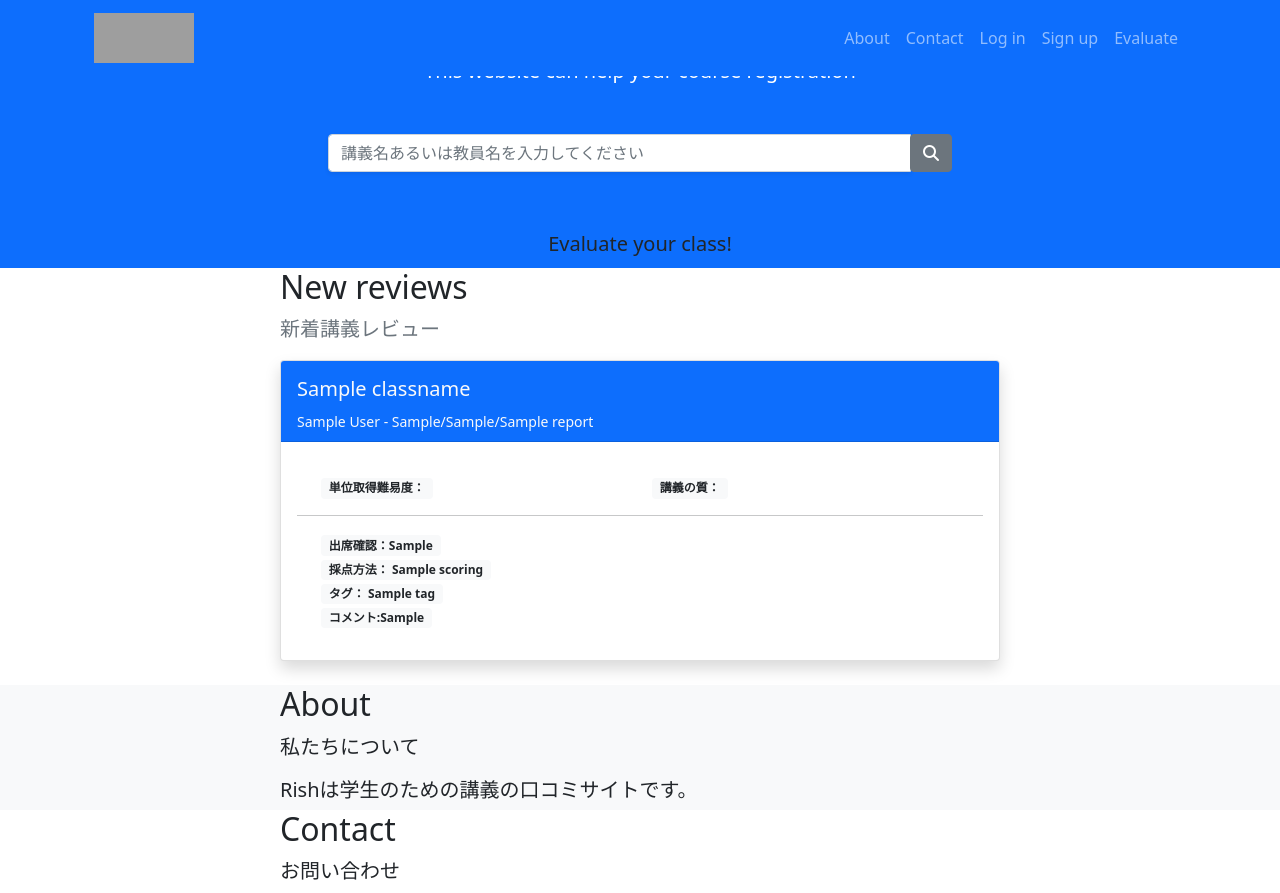
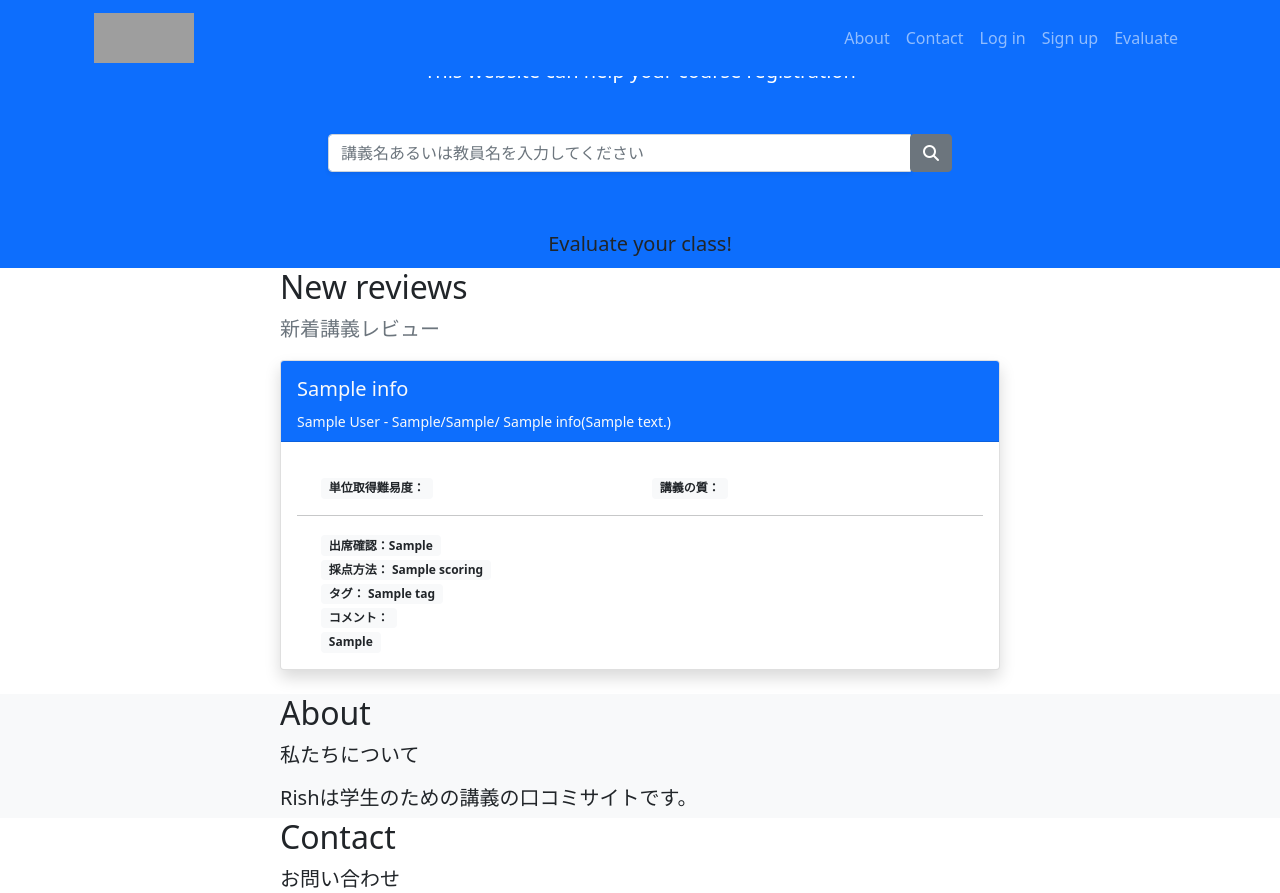
Before and after one commit to kodaaai/Rish, a Django app: page / in a window 1280 px wide. Shown: the top 893 px of the page. Run offline with Django 4.2, Linux system fonts and the light colour scheme; tables that the repository leaves empty hold one stand-in row (values such as "Sample post"); some libraries are stand-ins or nearby versions; grey boxes are pictures that could not be loaded.

Commit message:
review changed

```diff
--- a/review/admin.py
+++ b/review/admin.py
@@ -1,8 +1,8 @@
 from django.contrib import admin
-from .models import Tag, report, scoring, className, teacher
+from .models import Tag, report, scoring, class_info, teacher
 
 admin.site.register(Tag)
 admin.site.register(report)
 admin.site.register(scoring)
-admin.site.register(className)
+admin.site.register(class_info)
 admin.site.register(teacher)
--- a/review/models.py
+++ b/review/models.py
@@ -3,21 +3,21 @@
 from django.contrib.auth import get_user_model as user_model
 from accounts.models import university
 
-# カスタムユーザーを代入
 User = user_model()
 
 
-class className(models.Model):
-    """ 講義名 """
+class class_info(models.Model):
     university = models.ForeignKey(university, verbose_name='大学名', on_delete=models.CASCADE)
     name = models.CharField('講義名', max_length=30, unique=True)
+    subject_class = models.CharField('講義分類', max_length=30)
+    subject_detail = models.CharField('講義詳細', max_length=30)
+    credit_num = models.IntegerField('単位数')
 
     def __str__(self):
         return self.name
 
 
 class teacher(models.Model):
-    """ 講師名 """
     university = models.ForeignKey(university, verbose_name='大学名', on_delete=models.CASCADE)
     name = models.CharField('講師名', max_length=30, unique=True)
 
@@ -26,7 +26,6 @@
 
 
 class scoring(models.Model):
-    """ 採点方法 """
     university = models.ForeignKey(university, verbose_name='大学名', on_delete=models.CASCADE)
     name = models.CharField('採点方法', max_length=20, unique=True)
 
@@ -35,7 +34,6 @@
 
 
 class Tag(models.Model):
-    """ タグ """
     name = CharField('タグ名', max_length=20, unique=True)
 
     def __str__(self):
@@ -43,69 +41,49 @@
 
 
 class report(models.Model):
-    """ レビュー """
 
-    # 大学名
     university = models.ForeignKey(university, verbose_name='大学名', on_delete=models.CASCADE)
 
-    # 開講年
     year = models.CharField(
         '開講年',
         max_length=10,
     )
 
-    # 開講時期
     season = models.CharField(
         '開講時期',
         max_length=10,
     )
 
-    subject_class = models.CharField(
-        '講義分類',
-        max_length=30,
-    )
-
-    # 講義名
-    class_name = models.ForeignKey(
-        className,
+    class_info = models.ForeignKey(
+        class_info,
         on_delete=models.CASCADE,
         verbose_name='講義名',
     )
 
-    # 担当教員名
     teacher = models.ManyToManyField(
         teacher,
         verbose_name='担当教員名',
     )
 
-    # 出席確認の頻度
     attendants_check_frequency = models.CharField(
         max_length=20,
         verbose_name='出席確認の頻度',
     )
 
-    # 採点方法
     scoring_method = models.ManyToManyField(scoring, verbose_name='採点方法')
 
-    # 単位の取りやすさ
-    credit_difficulty = models.IntegerField(verbose_name='単位の取りやすさ',)
+    credit_difficulty = models.IntegerField('単位の取りやすさ')
 
-    # 講義の質
-    quality = models.IntegerField(verbose_name='講義内容の満足度',)
+    quality = models.IntegerField('講義内容の満足度')
 
-    # 講義に対するコメント
     opinion = models.CharField('コメント', max_length=500, blank=True, null=True)
 
-    # タグ
     tag = models.ManyToManyField(Tag)
 
-    # 投稿日
     created_at = models.DateField('投稿日', auto_now_add=True)
 
-    # 更新日
     updated_at = models.DateField('更新日', auto_now=True)
 
-    # 投稿者
     author = models.ForeignKey(
         User,
         on_delete=models.SET_NULL,
@@ -115,4 +93,4 @@
     )
 
     def __str__(self):
-        return '{} ( {} )'.format(self.class_name, self.university)
+        return '{} ( {} )'.format(self.class_info, self.university)
--- a/review/templates/review/home.html
+++ b/review/templates/review/home.html
@@ -47,9 +47,12 @@
                 {% for review in reviews %}
                 <div class="card shadow mb-4 rounded">
                     <div class="card-header bg-primary">
-                        <h5 class="mt-2 text-light">{{ review.class_name }}</h5><small class="card-title text-light">
+                        <h5 class="mt-2 text-light">{{ review.class_info.name }}</h5><small
+                            class="card-title text-light">
                             {% for teacher in review.teacher.all %}{{ teacher.name }}
-                            {% endfor %} - {{ review.year }}/{{ review.season }}/{{ review.subject_class }} </small>
+                            {% endfor %} - {{ review.year }}/{{ review.season }}/
+                            {{ review.class_info.subject_class }}({{ review.class_info.subject_detail }})
+                        </small>
                     </div>
                     <div class="card-body mt-0">
                         <!-- text-truncateによってプレビュー画面の表示文字列に制限かけているので、'See more' を押したときの遷移を、条件に応じてログイン・新規登録ページか、評価の詳細ページへ飛ばすようにパスを書いて欲しい -->
@@ -57,11 +60,11 @@
                         <div class="container">
                             <div class="row">
                                 <div class="col">
-                                    <small class="badge bg-light text-dark">単位取得難易度：</small><span class="star5_rating"
+                                    <small class="badge bg-light text-dark">単位取得難易度：</small> <span class="star5_rating"
                                         data-rate="{{ review.credit_difficulty }}"></span>
                                 </div>
                                 <div class="col">
-                                    <span class="badge bg-light text-dark">講義の質：</span><span class="star5_rating"
+                                    <span class="badge bg-light text-dark">講義の質：</span> <span class="star5_rating"
                                         data-rate="{{ review.quality }}"></span>
                                 </div>
                             </div>
@@ -85,12 +88,17 @@
                             <br>
 
                             {% if review.opinion %}
-                            <span class="badge bg-light text-dark">コメント:{{ review.opinion }}</span>
+                            <div class="badge bg-light text-dark">
+                                コメント：
+                            </div>
+                            <br>
+                            <div class="badge bg-light text-dark text-break text-wrap text-start">
+                                {{ review.opinion }}
+                            </div>
                             {% else %}
                             <span class="badge bg-light text-dark">コメント: - </span>
                             {% endif %}
                         </div>
-                        </p>
                     </div>
                 </div>
                 {% endfor %}
--- a/review/templates/review/report_form.html
+++ b/review/templates/review/report_form.html
@@ -39,12 +39,9 @@
                         </div>
                     </div>
                     <hr>
-                    <div class="mb-2">
-                        {{ form.subject_class | as_crispy_field }}
-                    </div>
                     <div class="row">
                         <div class="col-md-6 mb-2">
-                            {{ form.class_name | as_crispy_field }}
+                            {{ form.class_info | as_crispy_field }}
                         </div>
                         <div class="col-md-6 mb-2">
                             {{ form.teacher | as_crispy_field }}
--- a/review/urls.py
+++ b/review/urls.py
@@ -6,7 +6,7 @@
 urlpatterns = [
     path('', views.ReviewListView.as_view(), name='home'),
     path('new/', views.ReviewCreateView.as_view(), name='review-create'),
-    path('new/review/class_name_create', views.ClassCreateView.as_view(), name='class_name-create'),
+    path('new/review/class_info_create', views.ClassCreateView.as_view(), name='class_name-create'),
     path('new/review/teacher_create', views.TeacherCreateView.as_view(), name='teacher-create'),
     path('new/review/tag_create', views.TagCreateView.as_view(), name='tag-create'),
 ]
--- a/review/views.py
+++ b/review/views.py
@@ -31,9 +31,9 @@
 
 
 class ClassCreateView(LoginRequiredMixin, CreateView):
-    model = models.className
+    model = models.class_info
     form_class = ClassCreateForm
-    template_name = "review/class_name_create.html"
+    template_name = "review/class_info_create.html"
     success_url = reverse_lazy('review:review-create')
 
 
--- a/templates/allauth/account/email/base_message.txt
+++ b/templates/allauth/account/email/base_message.txt
@@ -2,6 +2,6 @@
 
 {% block content %}{% endblock %}
 
-{% blocktrans with site_name=current_site.name site_domain=current_site.domain %}Thank you for using {{ site_name }}!
+{% blocktrans %}Thank you for using {{ site_name }}!
 {{ site_domain }}{% endblocktrans %}
 {% endautoescape %}
--- a/templates/allauth/account/email/email_confirmation_message.txt
+++ b/templates/allauth/account/email/email_confirmation_message.txt
@@ -2,7 +2,7 @@
 {% load account %}
 {% load i18n %}
 
-{% block content %}{% autoescape off %}{% user_display user as user_display %}{% blocktrans with site_name=current_site.name site_domain=current_site.domain %}
+{% block content %}{% autoescape off %}{% user_display user as user_display %}
 本登録メール
 
 この度は「Rish」に仮登録していただき、誠にありがとうございます。
@@ -14,6 +14,6 @@
 
 *******************************************************************************
 Rish運営係メールアドレス：{{ user_display }}
-Rish公式HP {{ site_domain }}
+Rish公式HP rish-ryukyu.com
 
- {% endblocktrans %}{% endautoescape %}{% endblock %}
+{% endautoescape %}{% endblock %}
--- a/templates/allauth/account/login.html
+++ b/templates/allauth/account/login.html
@@ -30,7 +30,7 @@
   <input type="hidden" name="{{ redirect_field_name }}" value="{{ redirect_field_value }}" />
   {% endif %}
   <div class="text-center">
-    <a href="{% url 'contact:password-contact' %}">パスワードをお忘れですか？</a>
+    <a href="{% url 'account_reset_password' %}">パスワードをお忘れですか？</a>
   </div>
   <!-- <div class="text-center">
     <a class="button secondaryAction" href="{% url 'account_reset_password' %}">{% trans "Forgot Password?"%}</a>
```
Also changed, not shown: review/forms.py (+7 -38 lines), accounts/migrations/0001_initial.py, accounts/migrations/0002_alter_user_course_alter_user_major_and_more.py (deleted), accounts/migrations/0003_user_username.py (deleted), accounts/migrations/0004_alter_user_managers.py (deleted), review/migrations/0001_initial.py, review/migrations/0002_remove_report_teacher_report_teacher.py (deleted), review/templates/review/class_info_create.html (renamed from review/templates/review/class_name_create.html).
